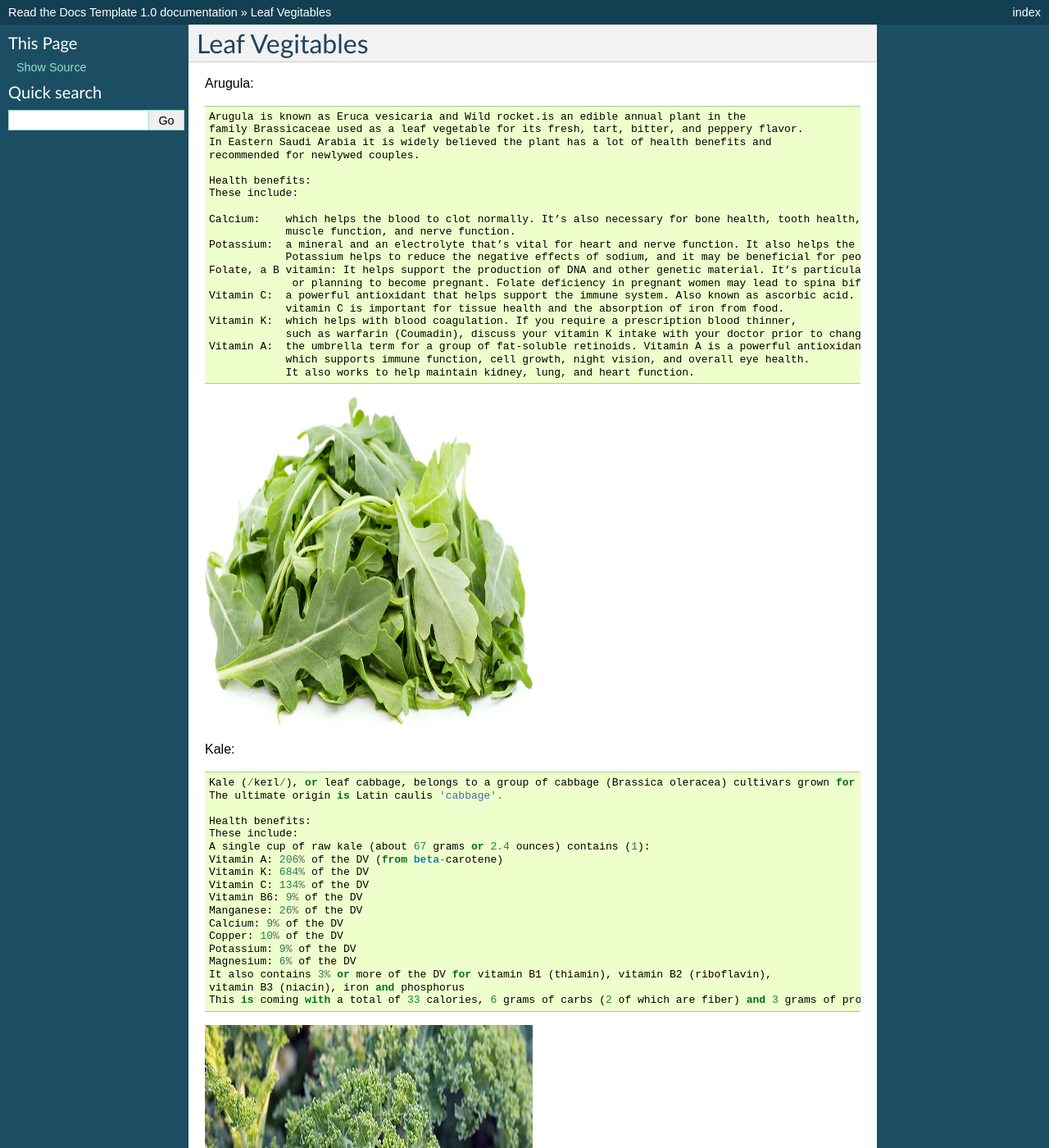
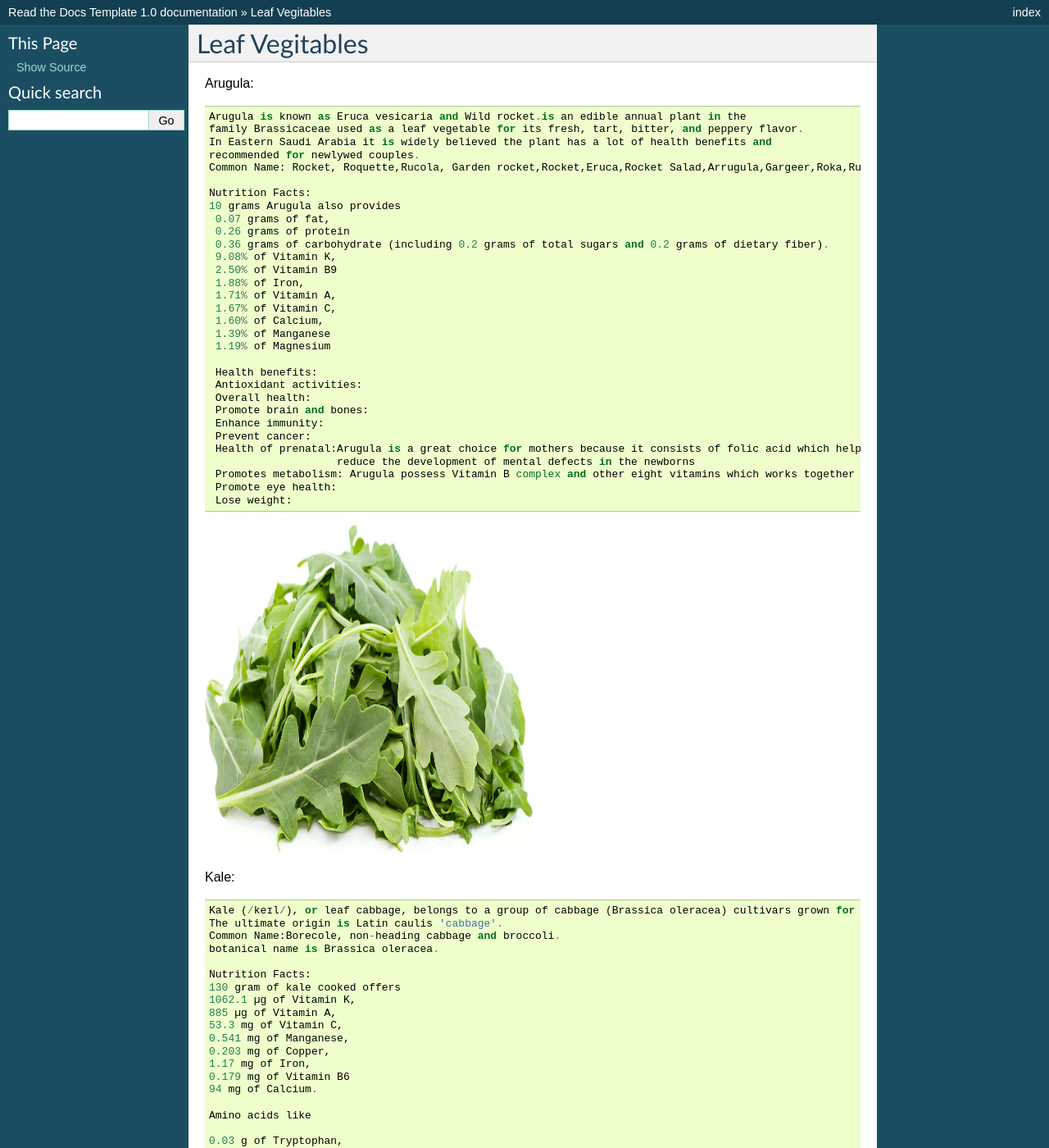
Before and after one commit to ramashanker/Documentation, a Sphinx documentation site: the page built from docs/agriculture/plants/Salads/leaf_vegitable.rst, in a window 1280 px wide and 1400 px high. Shown: the whole window at 82% size. Built offline with Sphinx 7.4.7, drawn with Linux system fonts in a browser that asks for light colours; some of the changed text lies outside the part shown.

```diff
--- a/docs/agriculture/plants/Salads/leaf_vegitable.rst
+++ b/docs/agriculture/plants/Salads/leaf_vegitable.rst
@@ -8,24 +8,33 @@
     family Brassicaceae used as a leaf vegetable for its fresh, tart, bitter, and peppery flavor.
     In Eastern Saudi Arabia it is widely believed the plant has a lot of health benefits and
     recommended for newlywed couples.
+    Common Name: Rocket, Roquette,Rucola, Garden rocket,Rocket,Eruca,Rocket Salad,Arrugula,Gargeer,Roka,Rugula and Tira
 
-    Health benefits:
-    These include:
+    Nutrition Facts:
+    10 grams Arugula also provides
+     0.07 grams of fat,
+     0.26 grams of protein
+     0.36 grams of carbohydrate (including 0.2 grams of total sugars and 0.2 grams of dietary fiber).
+     9.08% of Vitamin K,
+     2.50% of Vitamin B9
+     1.88% of Iron,
+     1.71% of Vitamin A,
+     1.67% of Vitamin C,
+     1.60% of Calcium,
+     1.39% of Manganese
+     1.19% of Magnesium
 
-    Calcium:    which helps the blood to clot normally. It’s also necessary for bone health, tooth health,
-                muscle function, and nerve function.
-    Potassium:  a mineral and an electrolyte that’s vital for heart and nerve function. It also helps the muscles contract normally.
-                Potassium helps to reduce the negative effects of sodium, and it may be beneficial for people with high blood pressure for this reason.
-    Folate, a B vitamin: It helps support the production of DNA and other genetic material. It’s particularly important for women who are pregnant
-                 or planning to become pregnant. Folate deficiency in pregnant women may lead to spina bifida, a neural tube defect.
-    Vitamin C:  a powerful antioxidant that helps support the immune system. Also known as ascorbic acid.
-                vitamin C is important for tissue health and the absorption of iron from food.
-    Vitamin K:  which helps with blood coagulation. If you require a prescription blood thinner,
-                such as warfarin (Coumadin), discuss your vitamin K intake with your doctor prior to changing your eating habits.
-    Vitamin A:  the umbrella term for a group of fat-soluble retinoids. Vitamin A is a powerful antioxidant,
-                which supports immune function, cell growth, night vision, and overall eye health.
-                It also works to help maintain kidney, lung, and heart function.
-
+     Health benefits:
+     Antioxidant activities:
+     Overall health:
+     Promote brain and bones:
+     Enhance immunity:
+     Prevent cancer:
+     Health of prenatal:Arugula is a great choice for mothers because it consists of folic acid which helps to
+                        reduce the development of mental defects in the newborns
+     Promotes metabolism: Arugula possess Vitamin B complex and other eight vitamins which works together
+     Promote eye health:
+     Lose weight:
 
 .. image:: ../../../images/agriculture/plants/salads/arugula.jpg
    :height: 400px
@@ -36,23 +45,38 @@
 
     Kale (/keɪl/), or leaf cabbage, belongs to a group of cabbage (Brassica oleracea) cultivars grown for their edible leaves, although some are used as ornamentals.
     The ultimate origin is Latin caulis 'cabbage'.
+    Common Name:Borecole, non-heading cabbage and broccoli.
+    botanical name is Brassica oleracea.
 
-    Health benefits:
-    These include:
-    A single cup of raw kale (about 67 grams or 2.4 ounces) contains (1):
-    Vitamin A: 206% of the DV (from beta-carotene)
-    Vitamin K: 684% of the DV
-    Vitamin C: 134% of the DV
-    Vitamin B6: 9% of the DV
-    Manganese: 26% of the DV
-    Calcium: 9% of the DV
-    Copper: 10% of the DV
-    Potassium: 9% of the DV
-    Magnesium: 6% of the DV
-    It also contains 3% or more of the DV for vitamin B1 (thiamin), vitamin B2 (riboflavin),
-    vitamin B3 (niacin), iron and phosphorus
-    This is coming with a total of 33 calories, 6 grams of carbs (2 of which are fiber) and 3 grams of protein.
+    Nutrition Facts:
+    130 gram of kale cooked offers
+    1062.1 µg of Vitamin K,
+    885 µg of Vitamin A,
+    53.3 mg of Vitamin C,
+    0.541 mg of Manganese,
+    0.203 mg of Copper,
+    1.17 mg of Iron,
+    0.179 mg of Vitamin B6
+    94 mg of Calcium.
 
+    Amino acids like
+
+    0.03 g of Tryptophan,
+    0.11 g of Threonine,
+    0.148 g of Isoleucine,
+    0.173 g of Leucine,
+    0.148 g of Lysine and
+    0.023 g of Methionine
+
+     Health benefits:
+     Prevents inflammation and builds healthy bones: vitamin K
+     Beneficial for Skin: The retinoid in vitamin A prevent the inflammation of acne
+     Help prevent cancer:
+     Prevent gout and kidney stones:
+     Reduce the Risk of Heart Disease:
+     Protect the Eyes:
+     Help to Lose Weight:
+     Loaded with Antioxidant:
 
 .. image:: ../../../images/agriculture/plants/salads/kale.jpg
    :height: 400px
@@ -63,19 +87,36 @@
 Watercress::
 
     Watercress or yellowcress is an aquatic plant species with the botanical name Nasturtium officinale.
+
+    Nutrition Facts:
+    One cup of Watercress also provides
+    0.03 gram of fat,
+    0.78 gram of protein
+    0.44 grams of carbohydrate (including 0.07 grams of sugar and 0.2 grams of fiber).
+    70.83% of Vitamin K,
+    16.22% of Vitamin C,
+    7.71% of Vitamin A,
+    4.10% of Calcium,
+    3.61% of Manganese,
+    2.38% of Potassium
+    2.27% of Vitamin E as well as thiamin,vitamin B6, riboflavin, phosphorus and magnesium
+
     Health benefits:
-    These include:
-    One cup (34 grams) of watercress contains the following (3):
-    Calories: 4
-    Carbs: 0.4 grams
-    Protein: 0.8 grams
-    Fat: 0 grams
-    Fiber: 0.2 grams
-    Vitamin A: 22% of the Reference Daily Intake (RDI)
-    Vitamin C: 24% of the RDI
-    Vitamin K: 106% of the RDI
-    Calcium: 4% of the RDI
-    Manganese: 4% of the RDI
+    Eliminates carcinogens:Watercress helps to detoxify the environmental toxicants and carcinogens
+                           which are found in the cigarette
+    Prevent breast cancer:
+    Colorectal cancer:if It was seen when the folate was intake for more than 15 years.
+    Thyroid ailments:
+    Prevent cardiovascular conditions:
+    Strong bones:
+    Folate:
+    Antidepressant activity:
+    Prevent strokes:
+    Healthy pregnancy:
+    Cognitive health:
+    Brain health:
+    Cures common cold:
+    Treats asthma:
 
 
 .. image:: ../../../images/agriculture/plants/salads/watercress.jpg
@@ -88,15 +129,40 @@
     Spinach (Spinacia oleracea) is a leafy green flowering plant native to central and western Asia.
     It is of the order Caryophyllales, family Amaranthaceae, subfamily Chenopodioideae.
     Its leaves are a common edible vegetable consumed either fresh
-    The nutrition facts for 3.5 ounces (100 grams) of raw spinach are (1Trusted Source):
+    Nutrition Facts:
+    30 grams (1 cup) of Spinach contains
+    0.86 grams of protein,
+    0.12 grams of fat
+    1.09 grams of carbohydrates .
+    The same amount serves
+    8.4 mg of Vitamin C,
+    0.057 mg of Riboflavin,
+    0.023 mg of Thiamin and
+    0.217 mg of Niacin. About
+    30 mg of Calcium,
+    0.81 mg of Iron,
+    15 mg of Phosphorus,
+    167 mg of Potassium
+    24 mg of Sodium
 
-    Calories: 23
-    Water: 91%
-    Protein: 2.9 grams
-    Carbs: 3.6 grams
-    Sugar: 0.4 grams
-    Fiber: 2.2 grams
-    Fat: 0.4 grams
+    Health Benefits:
+    Eye ailments: It prevents from the deficiency of Vitamin A
+    Age related disease:Retinitis pigmentosa or AMD is a kind of blindness which is caused due to the decline of
+                        lutein and xanthene that forms a central part of retina
+    Neural functions:Spinach possess folate, potassium and various antioxidants
+                      which helps to provide neurological advantages
+    Reduces blood pressure: Spinach is low in sodium and rich in potassium
+    Supports muscles: Factor C0-Q10 is an antioxidant which is found in Spinach that helps to strengthen
+                      heart muscles that pump the blood continuously to all parts of body
+    Bones: Vitamin K helps to retain calcium in the bone matrix that results in bone mineralization
+    Treats ulcers:
+    Metabolic functions:
+    Prevent strokes:
+    Anti-inflammation:
+    Anti-cancer activity:
+    Protects skin:
+    Growth of infants:
+
 .. image:: ../../../images/agriculture/plants/salads/spinach.jpg
    :height: 400px
    :width:  400 px
@@ -106,10 +172,12 @@
 
     Valerianella locusta is a small annual plant that is eaten as a leaf vegetable.
     It has a characteristic nutty flavour, dark green colour, and soft texture,
-    and is popularly served as salad greens.[2] Common names include corn salad,
-    common cornsalad,lamb's lettuce, mâche , fetticus, feldsalat, nut lettuce, field salad.
+    and is popularly served as salad greens.
 
-    Health Benefits:
+    Common Names: Mache,European corn salad, Fetticus, Lamb’s lettuce, Feldsalat, Common corn salad,
+                  Field salad, Nut lettuce, Italian corn salad and Field lettuce
+
+    Nutrition Facts:
     56 grams of raw Mache contains
     12 calories,
     1.12 grams of protein,
@@ -123,7 +191,61 @@
     0.075 mg of Copper
     257 mg of Potassium.
 
+    Health Benefits:
+    Vision:Vitamin A
+    Enhance immunity: Vitamin A enhances the immunity functions against infections by raising
+                      lymphocytic responses against antigens.
+    Treats hypertension: Vitamin C helps to lowers the blood pressure in the body
+    Skin health:  Vitamin C helps to lower the appearance of wrinkles, skin dryness
+    Pregnancy:  The deficiency of iron increases the chances of premature birth and underweight newborn(Iron supplements)
+    Formation of hemoglobin:  Iron provides dark red shade to the blood
+    Metabolism:  Vitamin B6 has the ability to metabolize nutrients to extract the energy.
+
+
+
 .. image:: ../../../images/agriculture/plants/salads/corn-salads.jpg
    :height: 400px
    :width:  400 px
    :scale: 100 %
+
+Sorrel::
+
+    Common sorrel or garden sorrel (Rumex acetosa), often simply called sorrel, is a perennial herb in the
+    family Polygonaceae.Other names for sorrel include spinach dock and narrow-leaved dock.[citation needed]
+    It is a common plant in grassland habitats and is cultivated as a garden herb or salad vegetable (pot herb).
+    Common Names: common sorrel, garden sorrel, Bladder dock, Rosy Dock, ambari, sorrel, bubble dock,
+                  spinach dock and narrow leaved dock
+    Nutrition Facts:
+    Just one cup (133 grams) of sorrel contains:
+    29 calories
+    0.9 gram fat
+    4.3 grams carbohydrates
+    2.7 grams protein
+    3.9 grams fiber
+    63.8 grams vitamin C (71 percent DV)
+    137 milligrams magnesium (33 percent DV)
+    266 micrograms vitamin A (30 percent DV)
+    0.5 milligrams manganese (20 percent DV)
+    0.2 milligrams copper (19 percent DV)
+    3.2 milligrams iron (18 percent DV)
+    519 milligrams potassium (11 percent DV)
+    0.2 milligram vitamin B6 (10 percent DV)
+    0.1 millligrams riboflavin (10 percent DV)
+    84 millligrams phosphorus (7 percent DV)
+    59 milligrams calcium (5 percent DV)
+
+    Health Benefits:
+    Reduces Mucus :because it contains tannins
+    Helps Fight Cancer: high vitamin A(Sheep sorrel has been known about for over a hundred years as a
+                         cancer-fighting herb and is believed to be “the main cancer-killing herb” in Essiac.
+    Improves Sinus Infections: As a high-antioxidant herb, especially its high vitamin C content,
+                               it’s awesome at reducing swelling and providing pain relief.
+    Soothes Canker Sores:
+    Equalizes Blood Pressure:
+    Treats coughs:
+    Remedies asthma & bronchitis.
+
+.. image:: ../../../images/agriculture/plants/salads/sorrel.jpg
+   :height: 400px
+   :width:  400 px
+   :scale: 100 %
```
Also changed, not shown: docs/images/agriculture/plants/salads/sorrel.jpg (added).
